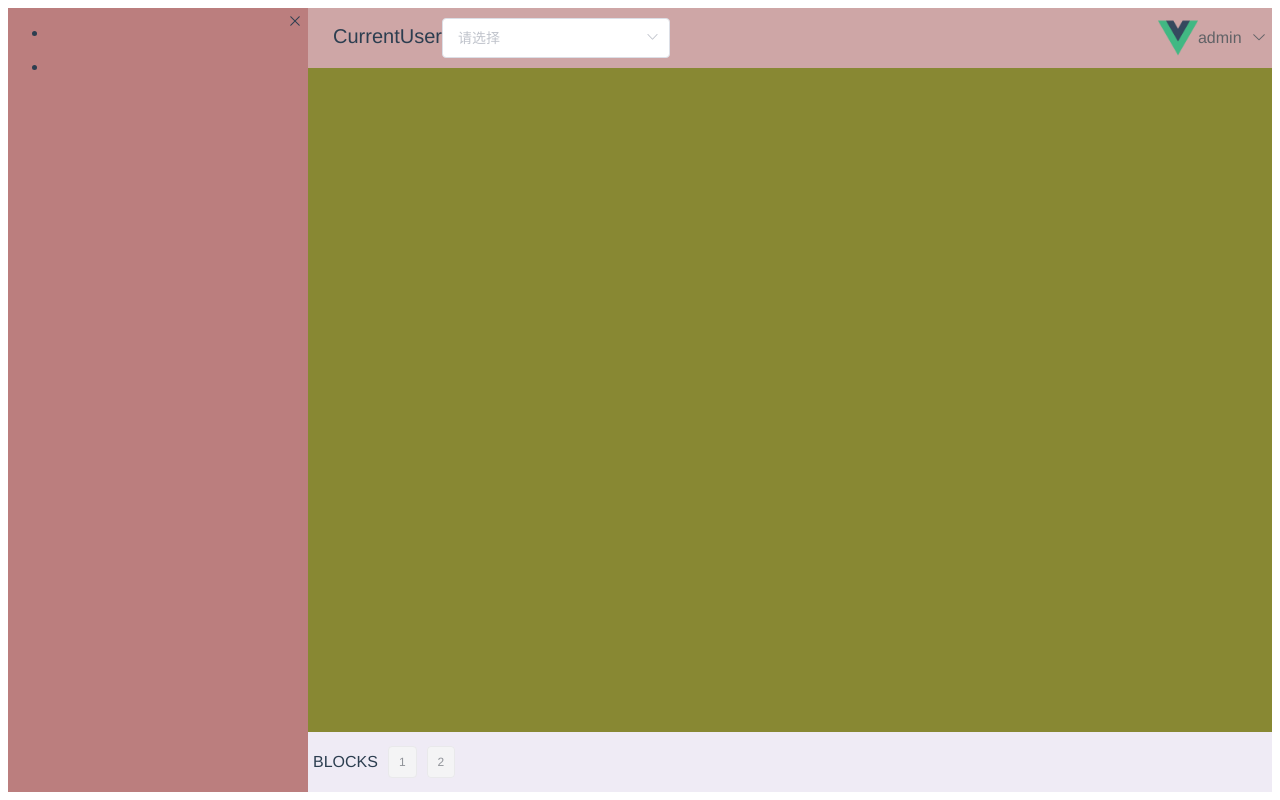
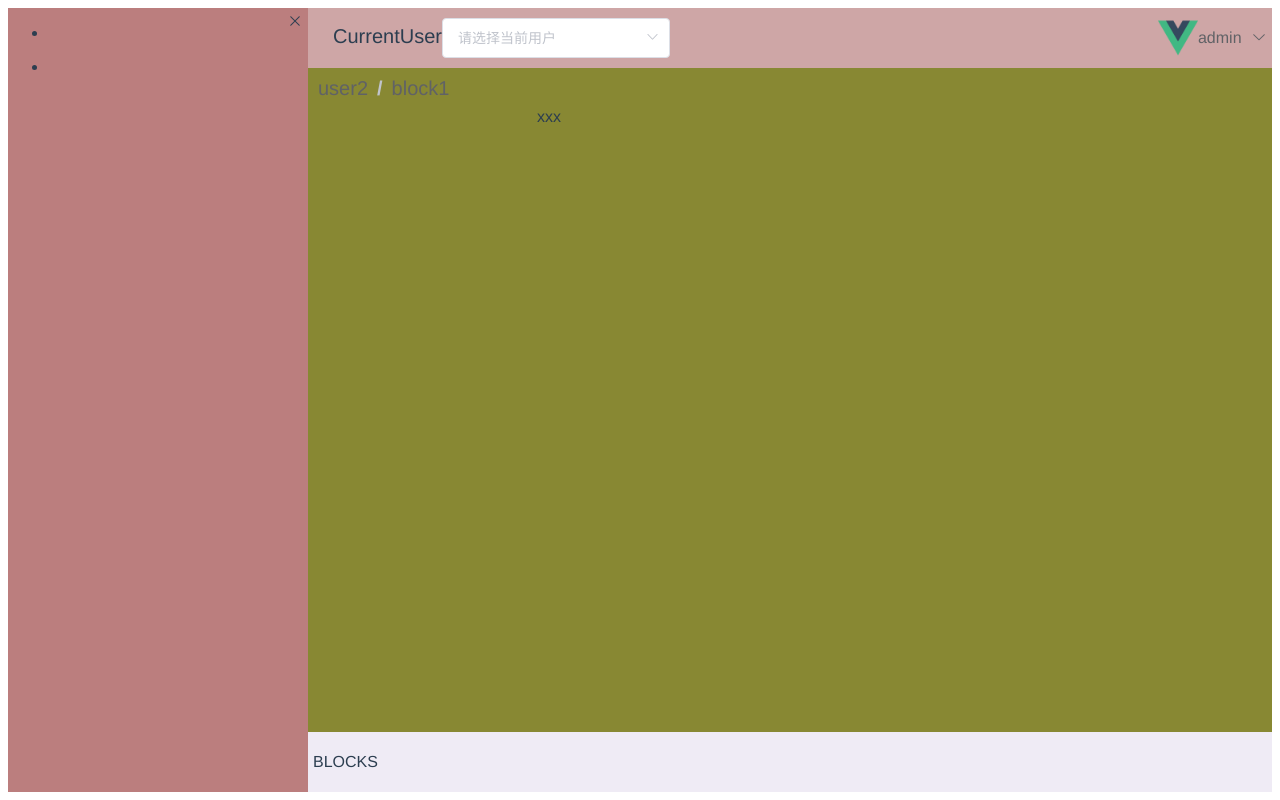
Before and after one commit to 695954085/blockchain-explorer-koa2, a Vue app in the folder client/: page / in a window 1280 px wide. Built offline with nearby package versions, Linux system fonts and the light colour scheme.

Commit message:
1. 优化主界面

```diff
--- a/client/src/components/Header.vue
+++ b/client/src/components/Header.vue
@@ -5,7 +5,7 @@
     </span>
     <div class="bheader__selectUser">
       <span class="selectUser__title">CurrentUser</span>
-      <el-select v-model="selectUser" placeholder="请选择" v-on:change="changeCurrentUser">
+      <el-select v-model="selectUser" placeholder="请选择当前用户" v-on:change="changeCurrentUser">
         <el-option v-for="item in userListSelectOptions" :key="item" :label="item" :value="item">
         </el-option>
       </el-select>
@@ -34,7 +34,7 @@ export default {
   },
   props: ["showMenuIcon"],
   computed: {
-    ...mapState(["currentUser", "loginUser"]),
+    ...mapState(["currentUser", "loginUser","userList"]),
     ...mapGetters(["userListSelectOptions"])
   },
   methods: {
@@ -42,6 +42,9 @@ export default {
     showLeftSide() {
       this.$emit("showLeftSide");
     },
+  },
+  mounted(){
+    // this.selectUser = this.userList[0].username;
   }
 };
 </script>
--- a/client/src/components/MainSide.vue
+++ b/client/src/components/MainSide.vue
@@ -1,6 +1,16 @@
 <template>
   <div class="mainSide">
-
+    <el-row>
+      <el-col :span="12">
+        <el-breadcrumb separator="/">
+          <el-breadcrumb-item>user2</el-breadcrumb-item>
+          <el-breadcrumb-item>block1</el-breadcrumb-item>
+        </el-breadcrumb>
+      </el-col>
+    </el-row>
+    <el-row>
+      <el-col :span="12">xxx</el-col>
+    </el-row>
   </div>
 </template>
 <script>
@@ -16,5 +26,10 @@ export default {
   background-color: rgb(136, 136, 51);
   flex-grow: 1;
   flex-shrink: 1;
+
+  .el-breadcrumb{
+    margin: 10px;
+    font-size: 20px;
+  }
 }
 </style>
--- a/client/src/store/state.js
+++ b/client/src/store/state.js
@@ -27,12 +27,6 @@ const state = {
     }]
   }],
   currentUser: {
-    username: 'user1',
-    blocks: [{
-      no: 1
-    }, {
-      no: 2
-    }]
   },
   loginUser: {
     username: 'admin'
```
Also changed, not shown: 1 other file (tests, documents, lock files or other folders).
